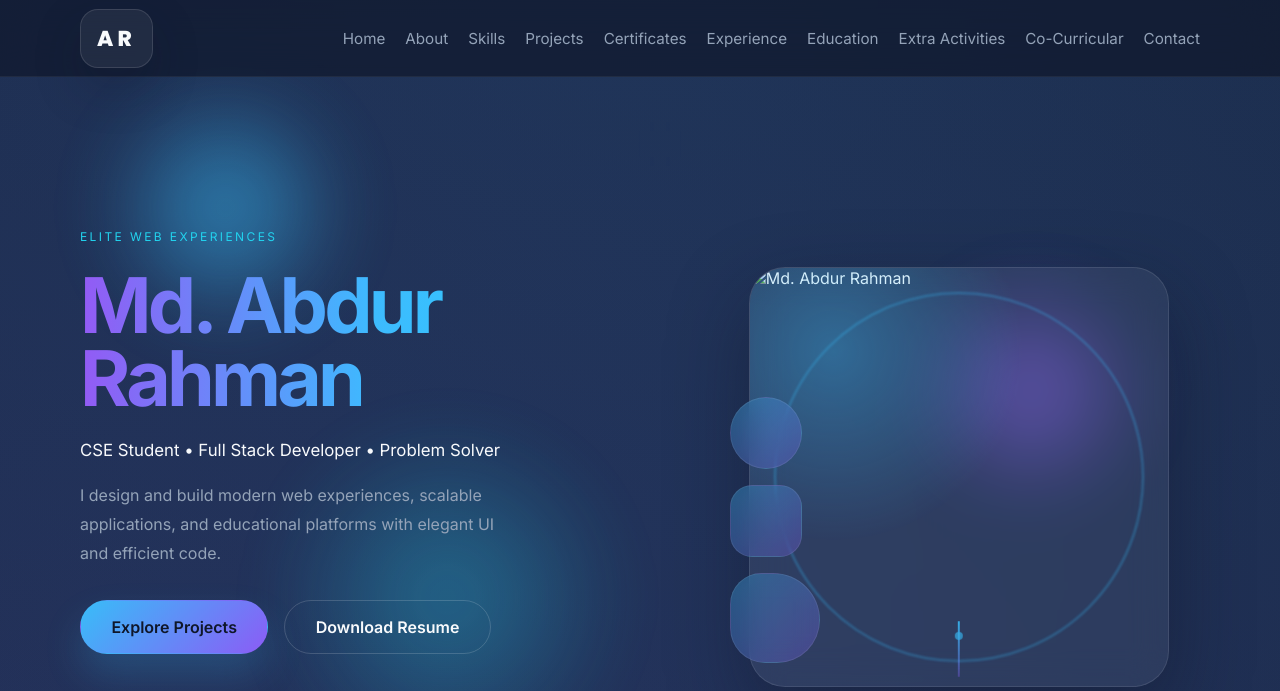
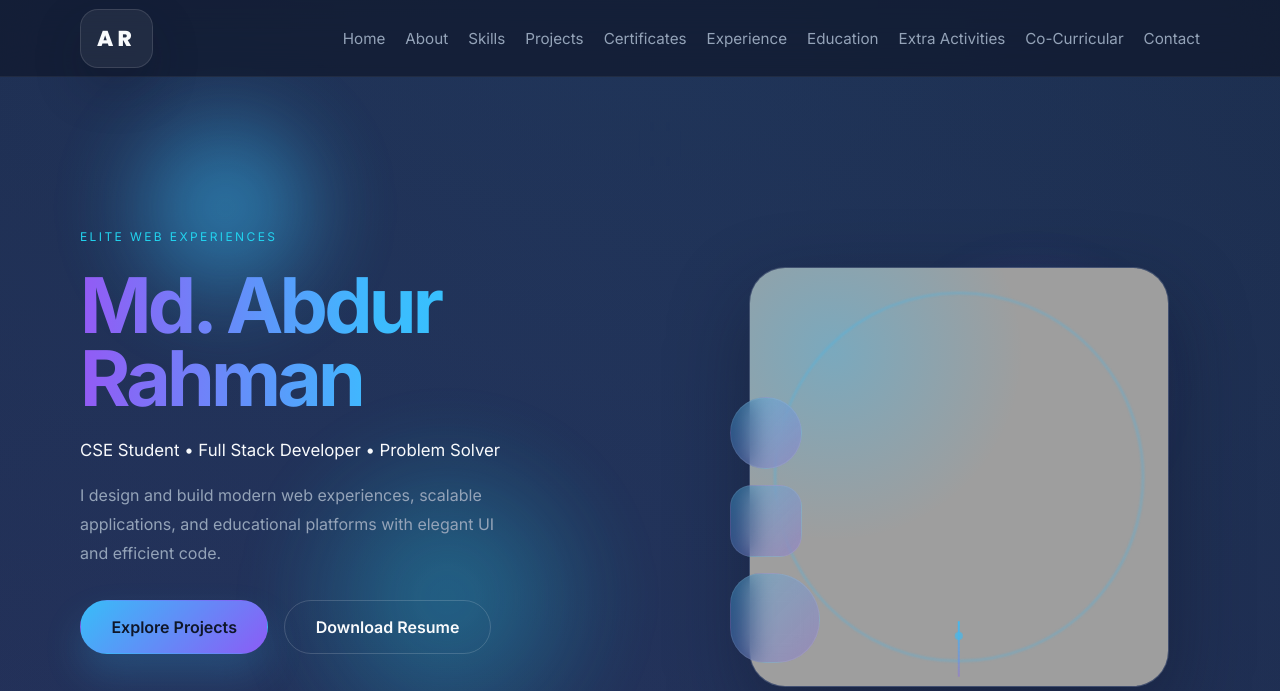
Before and after one commit to AR-Tufan/Portfolio, a plain HTML site: page index.html in a window 1280 px wide. Shown: the top 691 px of the page. Drawn offline with Linux system fonts and the light colour scheme; the site is published under a folder, as on GitHub Pages, so addresses that start at the root find nothing.

Commit message:
edit on arpic

```diff
--- a/index.html
+++ b/index.html
@@ -65,7 +65,7 @@
         <div class="hero-visual">
           <div class="profile-card glass-card">
             <div class="profile-ring"></div>
-            <img src="/picture/profile/arpic.png" alt="Md. Abdur Rahman" class="profile-image" />
+            <img src="picture/profile/arpic.png" alt="Md. Abdur Rahman" class="profile-image" />
             <div class="profile-glow"></div>
           </div>
           <div class="hero-shapes">
```
